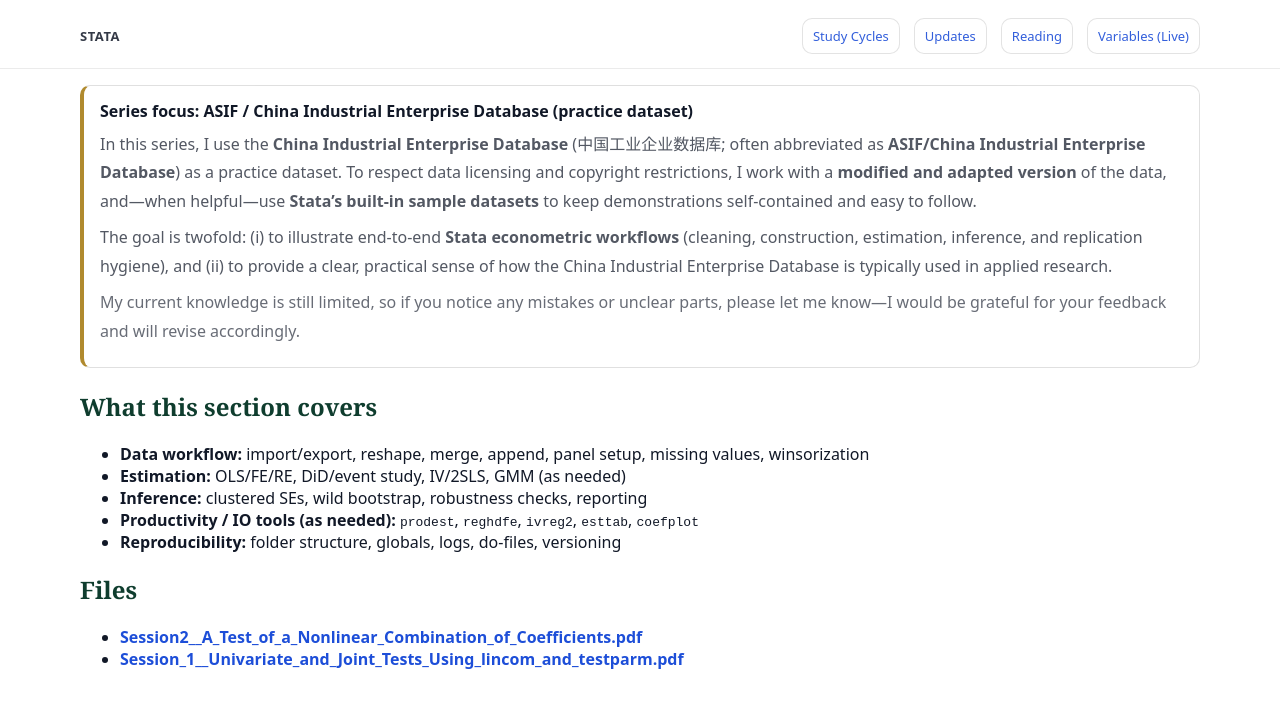
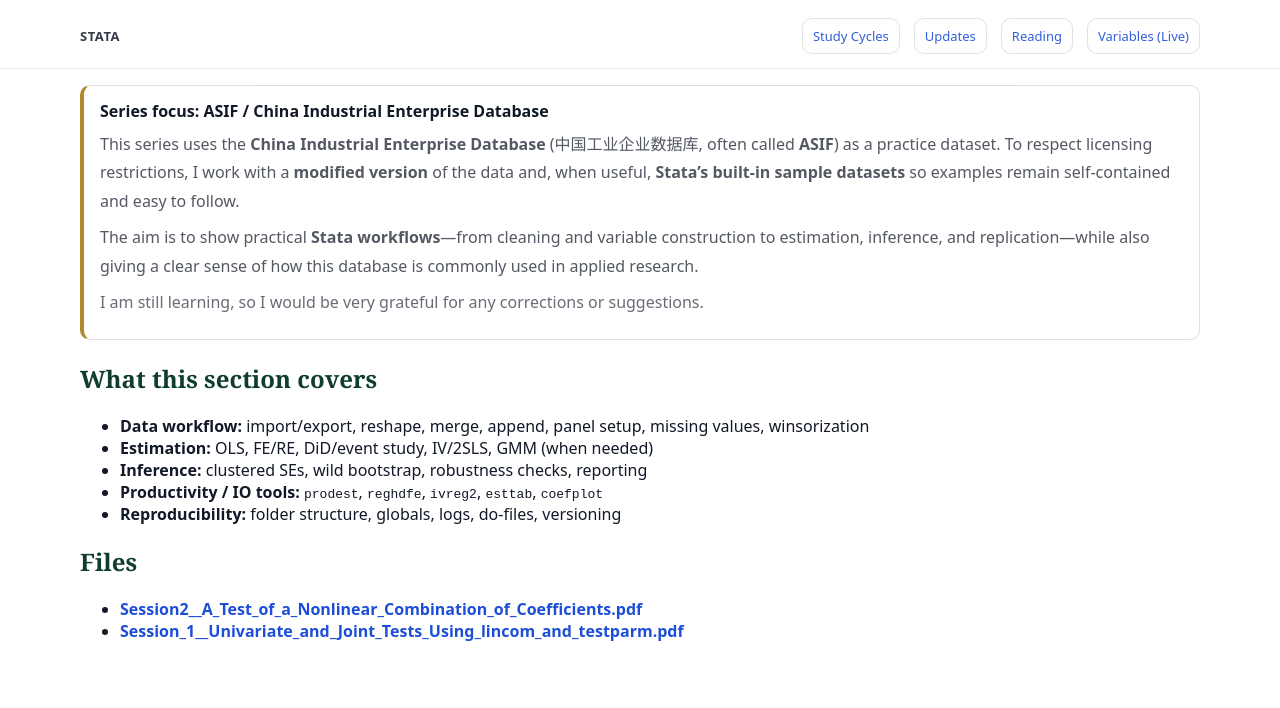
Before and after one commit to yaxinzn/study-archive, a Jekyll site: the page built from materials/stata/index.md, in a window 1280 px wide. Shown: the top 708 px of the page. Built offline with Jekyll 4.4.1, drawn with Linux system fonts in a browser that asks for light colours.

Commit message:
Refine Stata index content and descriptions

```diff
--- a/materials/stata/index.md
+++ b/materials/stata/index.md
@@ -3,9 +3,8 @@
 title: Stata
 hero_title: Stata
 hero_subtitle: Practical workflows
-hero_desc: Notes, templates, and reproducible workflows for using Stata in empirical research.
+hero_desc: Notes, templates, and reproducible Stata workflows for empirical research.
 hide_name: true
-
 ---
 
 <style>
@@ -26,30 +25,27 @@
 </style>
 
 <div class="callout">
-  <div class="callout-title">Series focus: ASIF / China Industrial Enterprise Database (practice dataset)</div>
+  <div class="callout-title">Series focus: ASIF / China Industrial Enterprise Database</div>
 
   <p>
-    In this series, I use the <strong>China Industrial Enterprise Database</strong> (中国工业企业数据库; often abbreviated as
-    <strong>ASIF/China Industrial Enterprise Database</strong>) as a practice dataset. To respect data licensing and copyright restrictions,
-    I work with a <strong>modified and adapted version</strong> of the data, and—when helpful—use <strong>Stata’s built-in sample datasets</strong>
-    to keep demonstrations self-contained and easy to follow.
+    This series uses the <strong>China Industrial Enterprise Database</strong> (中国工业企业数据库, often called <strong>ASIF</strong>) as a practice dataset.
+    To respect licensing restrictions, I work with a <strong>modified version</strong> of the data and, when useful, <strong>Stata’s built-in sample datasets</strong> so examples remain self-contained and easy to follow.
   </p>
 
   <p>
-    The goal is twofold: (i) to illustrate end-to-end <strong>Stata econometric workflows</strong> (cleaning, construction, estimation, inference,
-    and replication hygiene), and (ii) to provide a clear, practical sense of how the China Industrial Enterprise Database is typically used in applied research.
+    The aim is to show practical <strong>Stata workflows</strong>—from cleaning and variable construction to estimation, inference, and replication—while also giving a clear sense of how this database is commonly used in applied research.
   </p>
 
   <p class="note">
-    My current knowledge is still limited, so if you notice any mistakes or unclear parts, please let me know—I would be grateful for your feedback and will revise accordingly.
+    I am still learning, so I would be very grateful for any corrections or suggestions.
   </p>
 </div>
 
 ## What this section covers
 - **Data workflow:** import/export, reshape, merge, append, panel setup, missing values, winsorization
-- **Estimation:** OLS/FE/RE, DiD/event study, IV/2SLS, GMM (as needed)
+- **Estimation:** OLS, FE/RE, DiD/event study, IV/2SLS, GMM (when needed)
 - **Inference:** clustered SEs, wild bootstrap, robustness checks, reporting
-- **Productivity / IO tools (as needed):** `prodest`, `reghdfe`, `ivreg2`, `esttab`, `coefplot`
+- **Productivity / IO tools:** `prodest`, `reghdfe`, `ivreg2`, `esttab`, `coefplot`
 - **Reproducibility:** folder structure, globals, logs, do-files, versioning
 
 ## Files
```
